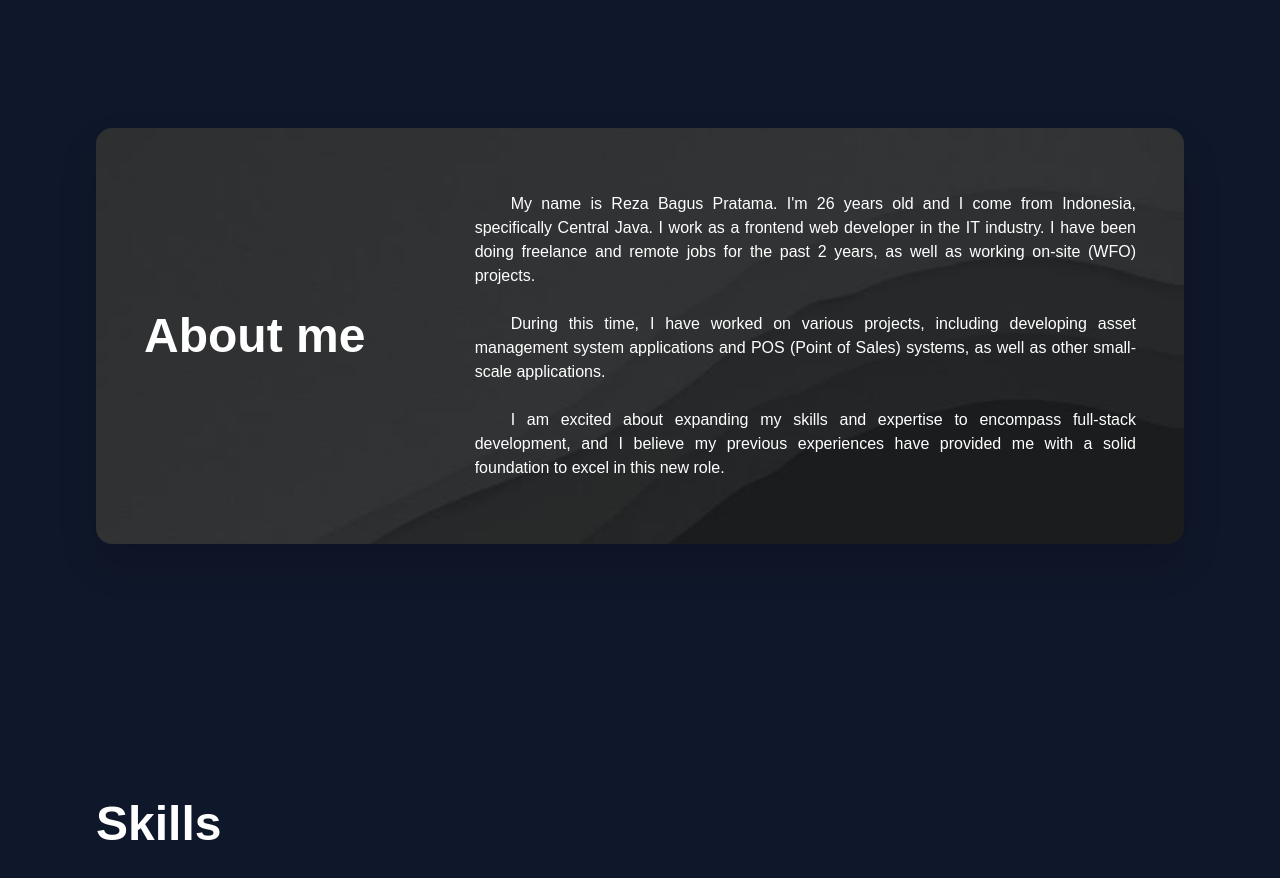
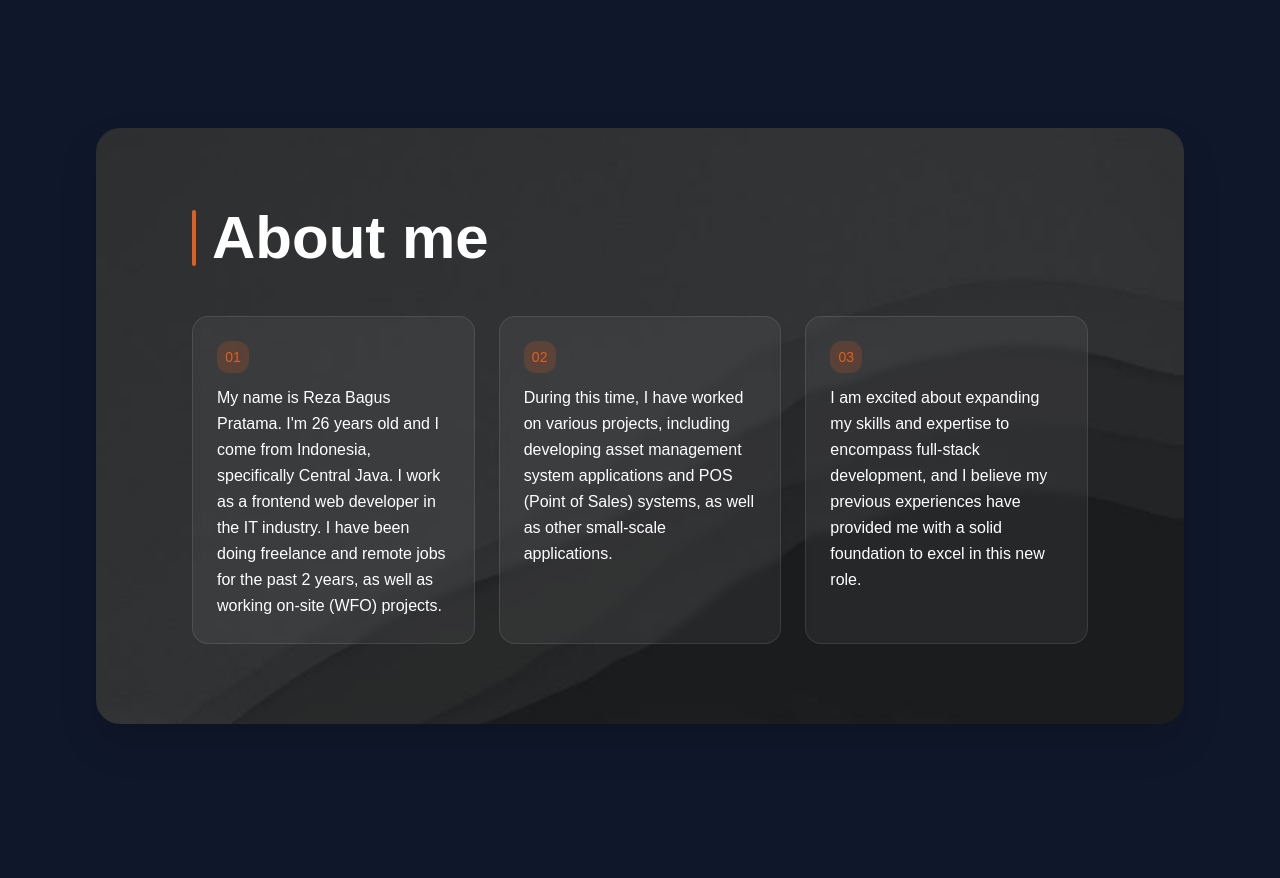
Before and after one commit to reGardens/portfolio-app, a Next.js app: page /home in a window 1280 px wide. Shown: the part 800-1678 px from the top of the page. Built offline with nearby package versions, Linux system fonts and the light colour scheme.

Commit message:
style: adj style aboutme

```diff
--- a/src/components/home/AboutSection.tsx
+++ b/src/components/home/AboutSection.tsx
@@ -49,7 +49,7 @@
 
     return (
         <Section id="about" padding="lg" className="overflow-hidden about px-4 sm:px-6">
-            <Card padding="lg" className="relative overflow-hidden opacity-0 -translate-y-10 scale-95 transition-all duration-300 ease-out py-12 lg:py-16">
+            <Card padding="lg" className="relative overflow-hidden opacity-0 -translate-y-10 scale-95 transition-all duration-300 ease-out py-12 lg:py-20 rounded-3xl">
                 <div id='bg-about-white' className="w-full h-full absolute top-0 left-0 -z-[1]">
                     <OptimizedImage
                         src={isDark ? "/static/images/bg-about-black.jpeg" : "/static/images/bg-about-white.jpeg"}
@@ -59,19 +59,41 @@
                     />
                 </div>
 
-                <div className="grid grid-cols-1 lg:grid-cols-3 justify-center items-start lg:items-center gap-4 lg:gap-0">
-                    <Typography size="4xl" weight="extrabold" className="mb-2 sm:mb-4 lg:mb-0 col-span-1 text-darkColor500 dark:text-white sm:text-5xl">{t.about.title}</Typography>
+                <div className="flex flex-col gap-8 lg:gap-12 px-2 sm:px-6 lg:px-12">
+                    {/* Title with accent line */}
+                    <div className="flex items-center gap-4">
+                        <div className="w-1 h-10 sm:h-14 rounded-full bg-traditionalColor500" />
+                        <Typography size="4xl" weight="extrabold" className="text-darkColor500 dark:text-white sm:text-5xl lg:text-6xl">{t.about.title}</Typography>
+                    </div>
 
-                    <div className="col-span-2 text-justify mt-0">
-                        <Typography className="indent-9 text-darkColor500 dark:text-white">
-                            {t.about.paragraph1} <br /><br />
-                        </Typography>
-                        <Typography className="indent-9 text-darkColor500 dark:text-white">
-                            {t.about.paragraph2} <br /><br />
-                        </Typography>
-                        <Typography className="indent-9 text-darkColor500 dark:text-white">
-                            {t.about.paragraph3}
-                        </Typography>
+                    {/* Content cards */}
+                    <div className="grid grid-cols-1 lg:grid-cols-3 gap-4 lg:gap-6">
+                        <div className="bg-white/10 dark:bg-white/5 backdrop-blur-sm rounded-2xl p-5 sm:p-6 border border-white/10">
+                            <div className="w-8 h-8 rounded-xl bg-traditionalColor500/20 flex items-center justify-center mb-3">
+                                <span className="text-traditionalColor500 text-sm">01</span>
+                            </div>
+                            <Typography className="text-darkColor500 dark:text-white leading-relaxed">
+                                {t.about.paragraph1}
+                            </Typography>
+                        </div>
+
+                        <div className="bg-white/10 dark:bg-white/5 backdrop-blur-sm rounded-2xl p-5 sm:p-6 border border-white/10">
+                            <div className="w-8 h-8 rounded-xl bg-traditionalColor500/20 flex items-center justify-center mb-3">
+                                <span className="text-traditionalColor500 text-sm">02</span>
+                            </div>
+                            <Typography className="text-darkColor500 dark:text-white leading-relaxed">
+                                {t.about.paragraph2}
+                            </Typography>
+                        </div>
+
+                        <div className="bg-white/10 dark:bg-white/5 backdrop-blur-sm rounded-2xl p-5 sm:p-6 border border-white/10">
+                            <div className="w-8 h-8 rounded-xl bg-traditionalColor500/20 flex items-center justify-center mb-3">
+                                <span className="text-traditionalColor500 text-sm">03</span>
+                            </div>
+                            <Typography className="text-darkColor500 dark:text-white leading-relaxed">
+                                {t.about.paragraph3}
+                            </Typography>
+                        </div>
                     </div>
                 </div>
             </Card>
```
